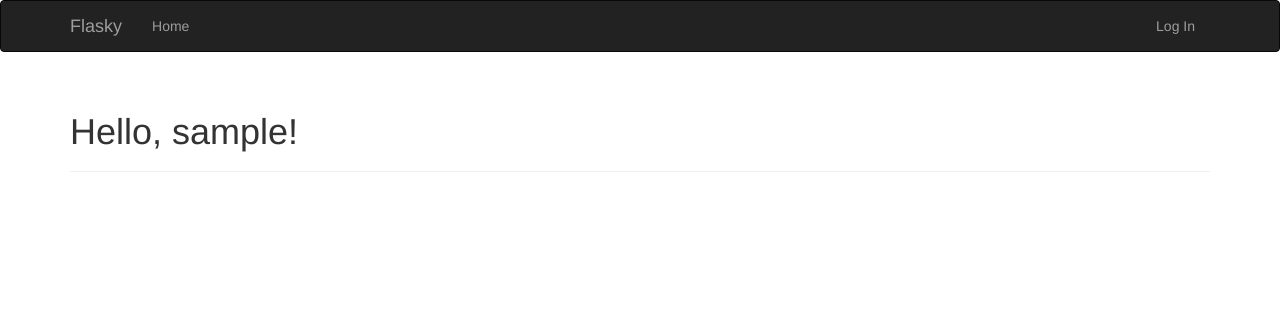
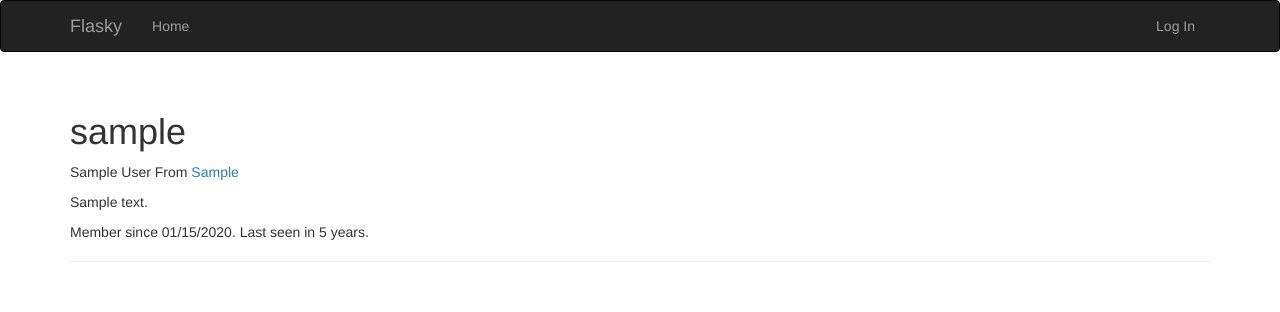
Before and after one commit to jephdo/flasky, a Flask app: a page that uses flasky/templates/base.html in a window 1280 px wide. Shown: the top 312 px of the page. Run offline with Flask 2, Linux system fonts and the light colour scheme; tables that the repository leaves empty hold one stand-in row (values such as "Sample post"); some libraries are stand-ins or nearby versions.

Commit message:
User profile pages and avatars

```diff
--- a/flasky/auth/views.py
+++ b/flasky/auth/views.py
@@ -64,9 +64,10 @@ def confirm_registration(token):
 
 @auth.before_app_request
 def before_request():
-    if current_user.is_authenticated() and not current_user.confirmed \
-        and request.endpoint[:5] != "auth.":
-        return redirect(url_for("auth.unconfirmed_user"))
+    if current_user.is_authenticated():
+        current_user.ping()
+        if current_user.confirmed and request.endpoint[:5] != "auth.":
+            return redirect(url_for("auth.unconfirmed_user"))
 
 @auth.route("/unconfirmed")
 def unconfirmed_user():
--- a/flasky/main/views.py
+++ b/flasky/main/views.py
@@ -1,10 +1,13 @@
-from flask import render_template, session, redirect, url_for, current_app
+from flask import render_template, session, redirect, url_for, current_app, abort, flash
 
-from .forms import NameForm
+from flask.ext.login import current_user, login_required
+
+from .forms import NameForm, EditProfileForm, EditProfileAdminForm
 from . import main
 from .. import db
+from ..auth import admin_required
 from ..emails import send_email
-from ..models import User
+from ..models import User, Role
 
 @main.route('/', methods=['GET', 'POST'])
 def index():
@@ -32,6 +35,58 @@ def index():
     return render_template('index.html', form=form, name=session.get('name'),
                            known=session.get('known', False))
 
-@main.route('/user/<name>')
-def user(name):
-    return render_template('user.html', name=name)
+@main.route('/user/<username>')
+def user(username):
+    user = User.query.filter_by(username=username).first()
+
+    if user is None:
+        abort(404)
+
+    return render_template('user.html', user=user)
+
+@main.route("/edit-profile", methods=["GET", "POST"])
+@login_required
+def edit_profile():
+    form = EditProfileForm()
+
+    if form.validate_on_submit():
+        current_user.name = form.name.data
+        current_user.location = form.location.data
+        current_user.about_me = form.about_me.data
+        db.session.add(current_user)
+
+        flash("Your profile has been updated")
+        return redirect(url_for(".user", username=current_user.username))
+
+    form.name.data = current_user.name
+    form.location.data = current_user.location
+    form.about_me.data = current_user.about_me
+
+    return render_template("edit_profile.html", form=form)
+
+@main.route('/edit-profile/<int:id>', methods=['GET', 'POST'])
+@login_required
+@admin_required
+def edit_profile_admin(id):
+    user = User.query.get_or_404(id)
+    form = EditProfileAdminForm(user=user)
+    if form.validate_on_submit():
+        user.email = form.email.data
+        user.username = form.username.data
+        user.confirmed = form.confirmed.data
+        user.role = Role.query.get(form.role.data)
+        user.name = form.name.data
+        user.location = form.location.data
+        user.about_me = form.about_me.data
+        db.session.add(user)
+
+        flash('The profile has been updated.')
+        return redirect(url_for('.user', username=user.username))
+    form.email.data = user.email
+    form.username.data = user.username
+    form.confirmed.data = user.confirmed
+    form.role.data = user.role_id
+    form.name.data = user.name
+    form.location.data = user.location
+    form.about_me.data = user.about_me
+    return render_template('edit_profile.html', form=form, user=user)
--- a/flasky/models.py
+++ b/flasky/models.py
@@ -1,4 +1,7 @@
-from flask import current_app
+from datetime import datetime
+import hashlib
+
+from flask import current_app, request
 from itsdangerous import TimedJSONWebSignatureSerializer as Serializer
 from werkzeug.security import generate_password_hash, check_password_hash
 from flask.ext.login import UserMixin, AnonymousUserMixin
@@ -59,6 +62,11 @@ class User(UserMixin, db.Model):
     id = db.Column(db.Integer, primary_key=True)
     email = db.Column(db.String(64), unique=True, index=True)
     username = db.Column(db.String(64), unique=True)
+    name = db.Column(db.String(64))
+    location = db.Column(db.String(64))
+    about_me = db.Column(db.Text())
+    member_since = db.Column(db.DateTime(), default=datetime.utcnow)
+    last_seen = db.Column(db.DateTime(), default=datetime.utcnow)
     role_id = db.Column(db.Integer, db.ForeignKey('roles.id'))
     password_hash = db.Column(db.String(128))
     confirmed = db.Column(db.Boolean, default=False)
@@ -73,6 +81,9 @@ class User(UserMixin, db.Model):
             if self.role is None:
                 self.role = Role.query.filter_by(default=True).first()
 
+        if self.email is not None and self.avatar_hash is None:
+            self.avatar_hash = hashlib.md5(self.email.encode("utf-8")).hexdigest()
+
     @property
     def password(self):
         raise AttributeError("password is not a readable attribute")
@@ -83,6 +94,14 @@ class User(UserMixin, db.Model):
 
     def verify_password(self, password):
         return check_password_hash(self.password_hash, password)
+
+    # this should be done as @email.setter
+    def change_email(self, new_email):
+        self.email = new_email
+        self.avatar_hash = hashlib.md5(self.email.encode("utf-8")).hexdigest()
+        db.session.add(self)
+
+        return True
 
     def generate_confirmation_token(self, expiration=3600):
         s = Serializer(current_app.config["SECRET_KEY"], expiration)
@@ -130,6 +149,21 @@ class User(UserMixin, db.Model):
     def is_administrator(self):
         return self.can(Permission.ADMINISTER)
 
+    def ping(self):
+        self.last_seen = datetime.utcnow()
+        db.session.add(self)
+
+    def gravatar(self, size=100, default="identicon", rating="g"):
+        if request.is_secure:
+            url = "https://secure.gravatar.com/avatar"
+        else:
+            url = "http://www.gravtar.com/avatar"
+
+        hash_ = self.avatar_hash or hashlib.md5(self.email.encode("utf-8")).hexdigest()
+
+        return "{url}/{hash_}?s={size}&d={default}&r={rating}".format(url=url,
+            hash_=hash_, size=size, default=default, rating=rating)
+
     def __repr__(self):
         return "<User: %r" % self.username
 
--- a/flasky/templates/base.html
+++ b/flasky/templates/base.html
@@ -31,8 +31,15 @@
                 <ul class="nav navbar-nav navbar-right">
                     {% if current_user.is_authenticated() %}
                     <li class="dropdown">
-                    <a href="#" class="dropdown-toggle" data-toggle="dropdown">Account <b class="caret"></b></a>
+                    <a href="#" class="dropdown-toggle" data-toggle="dropdown">
+                        <img src="{{ current_user.gravatar(size=18) }}">
+                        Account <b class="caret"></b>
++                   </a>
                     <ul class="dropdown-menu">
+                        {% if current_user.is_authenticated() %}
+                        <li><a href="{{ url_for('main.user', username=current_user.username) }}">Profile</a></li>
+                        {% endif %}
+
                         <li><a href="{{ url_for('auth.change_password') }}">Change Password</a></li>
                         <li><a href="{{ url_for('auth.logout') }}">Log Out</a></li>
                     </ul>
--- a/flasky/templates/user.html
+++ b/flasky/templates/user.html
@@ -3,7 +3,38 @@
 {% block title %}Flasky{% endblock %}
 
 {% block page_content %}
-    <div class="page-header">
-        <h1>Hello, {{ name }}!</h1>
-    </div>
+<div class="page-header">
+    <h1>{{ user.username }}</h1>
+    {% if user.name or user.location %}
+        <p>{% if user.name %}{{ user.name }}{% endif %}
+
+        {% if user.location %}
+            From <a href="http://maps.google.com/?q={{ user.location }}">{{ user.location }}
+            </a>
+        {% endif %}
+        </p>
+    {% endif %}
+
+    {% if current_user.is_administrator() %}
+        <p><a href="mailto:{{ user.email }}">{{ user.email }}</a></p>
+    {% endif %}
+
+    {% if user.about_me %}<p>{{ user.about_me }}</p>{% endif %}
+    <p>
+        Member since {{ moment(user.member_since).format('L') }}.
+        Last seen {{ moment(user.last_seen).fromNow() }}.
+    </p>
+
+    {% if user == current_user %}
+        <a class="btn btn-default" href="{{ url_for('.edit_profile') }}">
+        Edit Profile
+        </a>
+    {% endif %}
+
+    {% if current_user.is_administrator() %}
+        <a class="btn btn-danger" href="{{ url_for('.edit_profile_admin', id=user.id) }}">
+        Edit Profile [Admin]
+        </a>
+    {% endif %}
+</div>
 {% endblock %}
```
Also changed, not shown: flasky/main/forms.py (+39 -2 lines).
